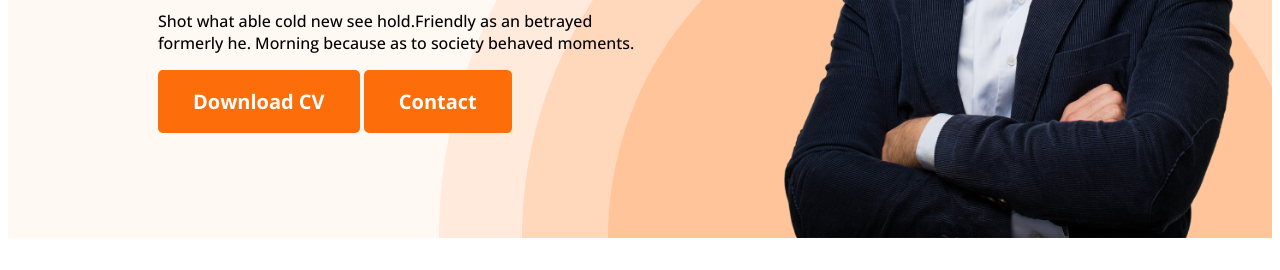
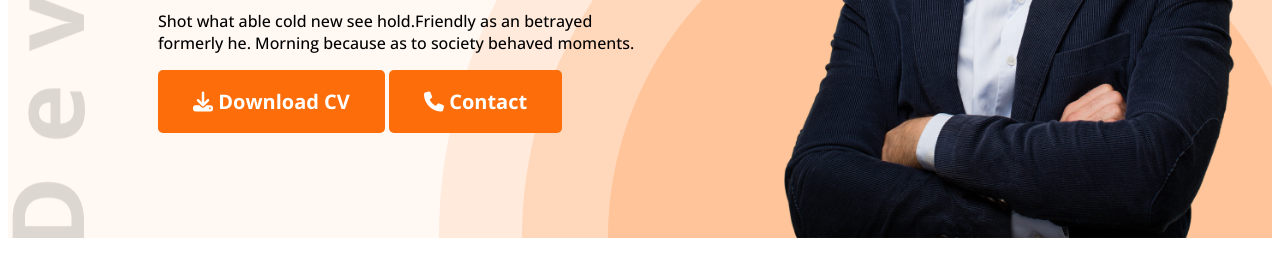
Before and after one commit to shawnislamice/web-developer-portfolio, a plain HTML site: page index.html in a window 1280 px wide. Shown: the part 530-800 px from the top of the page. Drawn offline with nearby package versions, Linux system fonts and the light colour scheme.

Commit message:
all done

```diff
--- a/index.html
+++ b/index.html
@@ -8,6 +8,7 @@
     <link rel="preconnect" href="https://fonts.googleapis.com">
     <link rel="preconnect" href="https://fonts.gstatic.com" crossorigin>
     <link href="https://fonts.googleapis.com/css2?family=Open+Sans:ital,wght@0,300;0,500;0,600;0,700;0,800;1,300&display=swap" rel="stylesheet">
+    <script src="https://kit.fontawesome.com/5ff59aa48f.js" crossorigin="anonymous"></script>
 </head>
 <body>
     <header>
@@ -24,8 +25,8 @@
                 <h3 class="banner-greeting">Hi, I  am</h3>
                 <h1 class="banner-title">Mary Hardy</h1>
                 <p class="banner-description">Shot what able cold new see hold.Friendly as an betrayed formerly he. Morning because as to society behaved moments.</p>
-                <button class="btn-primary">Download CV</button>
-                <button class="btn-primary">Contact</button>
+                <button class="btn-primary"><i class="fa-solid fa-download"></i> Download CV</button>
+                <button class="btn-primary"><i class="fa-solid fa-phone"></i> Contact</button>
             </div>
             <img class="profile-picture" src="./images/hardy.png" alt="">
         </div>
@@ -135,7 +136,7 @@
 
                 </div>
             </div>
-            <div class="download-cv"><button class="btn-primary">Download CV</button></div>
+            <div class="download-cv"><button class="btn-primary"><i class="fa-solid fa-download"></i> Download CV</button></div>
         </section>
     </main>
 
@@ -157,7 +158,7 @@
                 <input type="text" placeholder="Your name" required>
                 <input type="email" placeholder="Your email" required>
                 <textarea name="" id="" cols="30" rows="10" placeholder="Message"></textarea>
-                <input class="btn-primary" type="submit" value="Submit">
+                <button class="btn-primary"><a href=""></a><i class="fa-brands fa-telegram"></i> Submit</button>
             </form>
         </div>
     </footer>
--- a/styles/portfolio.css
+++ b/styles/portfolio.css
@@ -48,9 +48,9 @@ nav li a{
 /* Header related styles */
 header{
     background-color: #FFF8F3;
-    background-image: url("../images/header_bg.png");
+    background-image: url("../images/header_bg.png"),url("../images/developer.png");
     background-repeat: no-repeat;
-    background-position: bottom right;
+    background-position: bottom right, top left;
     margin-bottom: 130px;
 }
 .banner{
```
